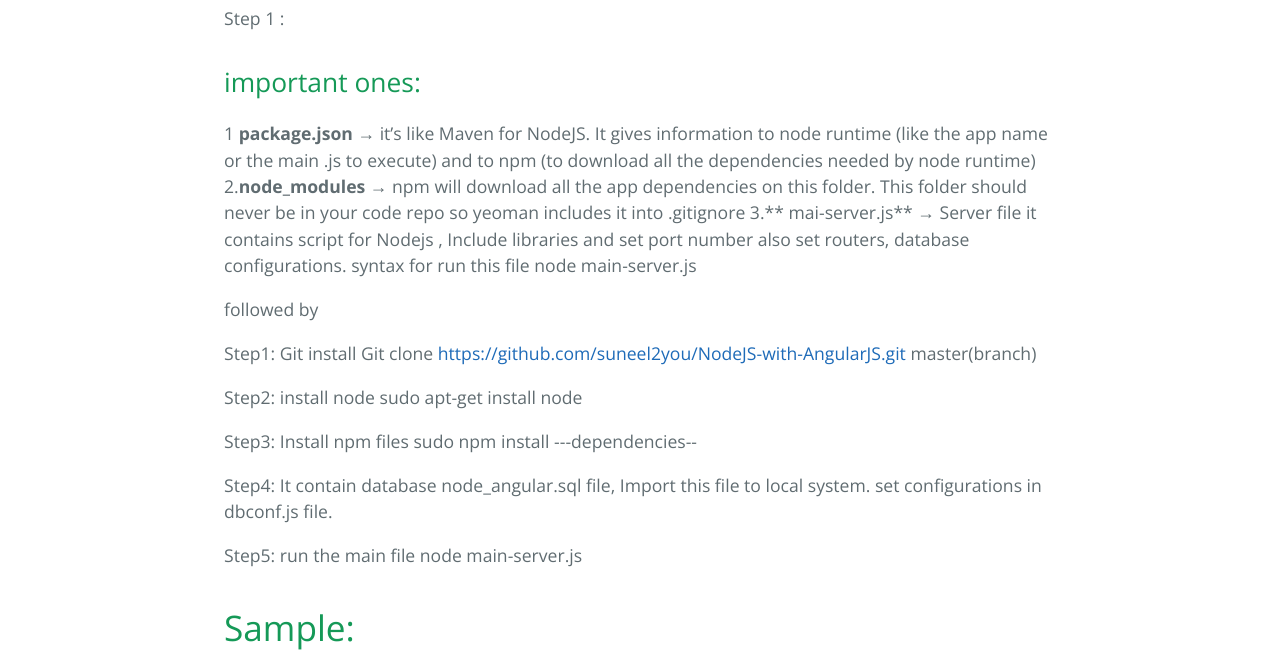
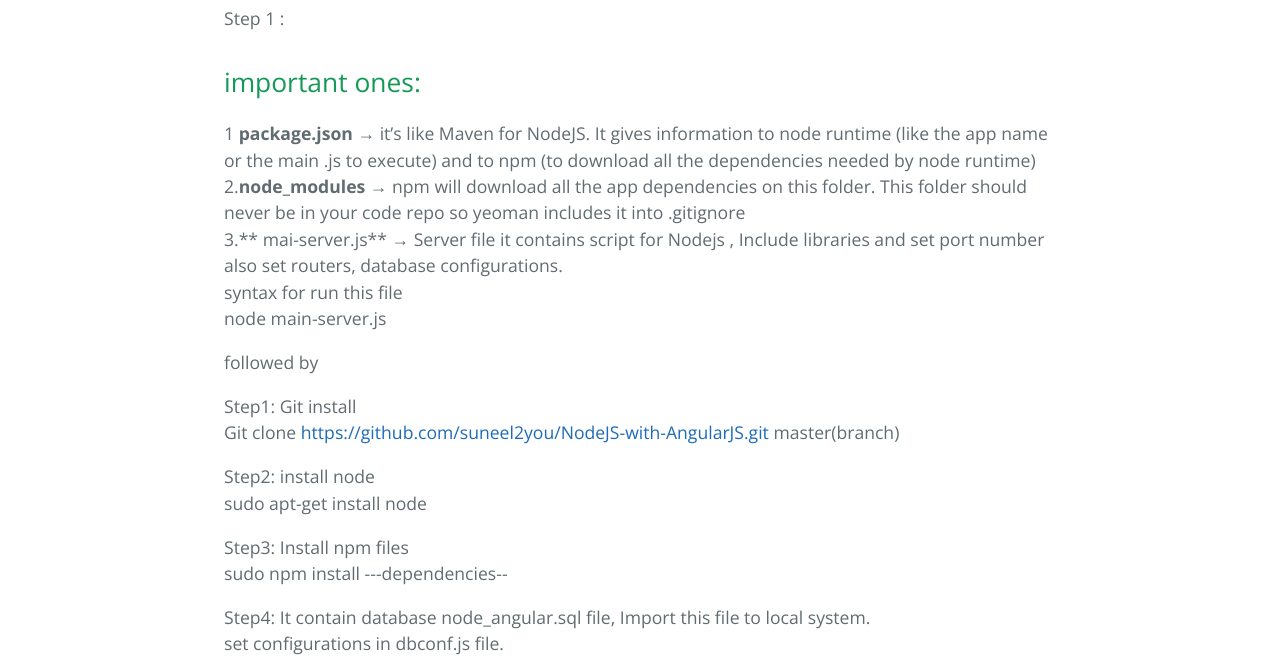
Before and after one commit to suneel2you/NodeJS-with-AngularJS, a plain HTML site: page index.html in a window 1280 px wide. Shown: the part 618-1283 px from the top of the page. Drawn offline with nearby package versions, Linux system fonts and the light colour scheme; grey boxes are pictures that could not be loaded.

```diff
--- a/index.html
+++ b/index.html
@@ -31,35 +31,36 @@
 <a id="important-ones" class="anchor" href="#important-ones" aria-hidden="true"><span aria-hidden="true" class="octicon octicon-link"></span></a>important ones:</h2>
 
 <p>1 <strong>package.json</strong> → it’s like Maven for NodeJS. It gives information to node runtime (like the app name or the main .js to execute) and to npm (to download all the dependencies needed by node runtime)
-2.<strong>node_modules</strong> → npm will download all the app dependencies on this folder. This folder should never be in your code repo so yeoman includes it into .gitignore
-3.** mai-server.js** → Server file it contains script for Nodejs , Include libraries and set port number also set routers, database configurations.
-syntax for run this file
-node main-server.js</p>
+2.<strong>node_modules</strong> → npm will download all the app dependencies on this folder. This folder should never be in your code repo so yeoman includes it into .gitignore <br>
+3.** mai-server.js** → Server file it contains script for Nodejs , Include libraries and set port number also set routers, database configurations.<br>
+syntax for run this file<br>
+node main-server.js<br></p>
 
-<p>followed by </p>
+<p>followed by <br></p>
 
 <p>Step1:
-Git install
+Git install <br>
 Git clone <a href="https://github.com/suneel2you/NodeJS-with-AngularJS.git">https://github.com/suneel2you/NodeJS-with-AngularJS.git</a> master(branch)</p>
 
 <p>Step2:
-install node
-sudo apt-get install node</p>
+install node <br>
+sudo apt-get install node<br></p>
 
 <p>Step3:
-Install npm files
-sudo npm install ---dependencies--</p>
+Install npm files<br>
+sudo npm install ---dependencies--<br></p>
 
 <p>Step4:
-It contain database node_angular.sql file, Import this file to local system.
-set configurations in dbconf.js file.</p>
+It contain database node_angular.sql file, Import this file to local system.<br>
+set configurations in dbconf.js file.<br></p>
 
 <p>Step5:
-run the main file
-node main-server.js</p>
+run the main file<br>
+node main-server.js<br></p>
 
 <h1>
-<a id="sample" class="anchor" href="#sample" aria-hidden="true"><span aria-hidden="true" class="octicon octicon-link"></span></a>Sample:</h1>
+<a id="sample" class="anchor" href="#sample" aria-hidden="true"><span aria-hidden="true" class="octicon octicon-link"></span></a>Sample:<br>
+</h1>
 
 <p><img src="https://lh3.googleusercontent.com/-q-ZYbF9YXK0/Vt_JdOrqxUI/AAAAAAAAEGc/epoHu9rkZfI/w426-h251/localhost%2B4040.png" alt="signup"></p>
 
--- a/params.json
+++ b/params.json
@@ -1,7 +1,7 @@
 {
   "name": "MEAN",
   "tagline": "MySQL Express NodeJS & AngularJS",
-  "body": "# Guide to develop with MEAN (MySQL Express AngularJS and NodeJS)\r\n# Guide for Sample Registration page\r\nStep 1 : \r\n## important ones:\r\n1 **package.json** → it’s like Maven for NodeJS. It gives information to node runtime (like the app name or the main .js to execute) and to npm (to download all the dependencies needed by node runtime)\r\n2.**node_modules** → npm will download all the app dependencies on this folder. This folder should never be in your code repo so yeoman includes it into .gitignore\r\n3.** mai-server.js** → Server file it contains script for Nodejs , Include libraries and set port number also set routers, database configurations.\r\nsyntax for run this file\r\nnode main-server.js\r\n\r\nfollowed by \r\n\r\nStep1:\r\nGit install \r\nGit clone https://github.com/suneel2you/NodeJS-with-AngularJS.git master(branch)\r\n\r\nStep2:\r\ninstall node \r\nsudo apt-get install node\r\n\r\n\r\nStep3:\r\nInstall npm files\r\nsudo npm install ---dependencies--\r\n\r\nStep4:\r\nIt contain database node_angular.sql file, Import this file to local system.\r\nset configurations in dbconf.js file.\r\n\r\nStep5: \r\nrun the main file\r\nnode main-server.js\r\n\r\n#Sample:\r\n\r\n![signup](https://lh3.googleusercontent.com/-q-ZYbF9YXK0/Vt_JdOrqxUI/AAAAAAAAEGc/epoHu9rkZfI/w426-h251/localhost%2B4040.png)",
+  "body": "# Guide to develop with MEAN (MySQL Express AngularJS and NodeJS)\r\n# Guide for Sample Registration page\r\nStep 1 : \r\n## important ones:\r\n1 **package.json** → it’s like Maven for NodeJS. It gives information to node runtime (like the app name or the main .js to execute) and to npm (to download all the dependencies needed by node runtime)\r\n2.**node_modules** → npm will download all the app dependencies on this folder. This folder should never be in your code repo so yeoman includes it into .gitignore <br>\r\n3.** mai-server.js** → Server file it contains script for Nodejs , Include libraries and set port number also set routers, database configurations.<br>\r\nsyntax for run this file<br>\r\nnode main-server.js<br>\r\n\r\nfollowed by <br>\r\n\r\nStep1:\r\nGit install <br>\r\nGit clone https://github.com/suneel2you/NodeJS-with-AngularJS.git master(branch)\r\n\r\nStep2:\r\ninstall node <br>\r\nsudo apt-get install node<br>\r\n\r\n\r\nStep3:\r\nInstall npm files<br>\r\nsudo npm install ---dependencies--<br>\r\n\r\nStep4:\r\nIt contain database node_angular.sql file, Import this file to local system.<br>\r\nset configurations in dbconf.js file.<br>\r\n\r\nStep5: \r\nrun the main file<br>\r\nnode main-server.js<br>\r\n\r\n#Sample:<br>\r\n\r\n![signup](https://lh3.googleusercontent.com/-q-ZYbF9YXK0/Vt_JdOrqxUI/AAAAAAAAEGc/epoHu9rkZfI/w426-h251/localhost%2B4040.png)",
   "google": "",
   "note": "Don't delete this file! It's used internally to help with page regeneration."
 }
```
